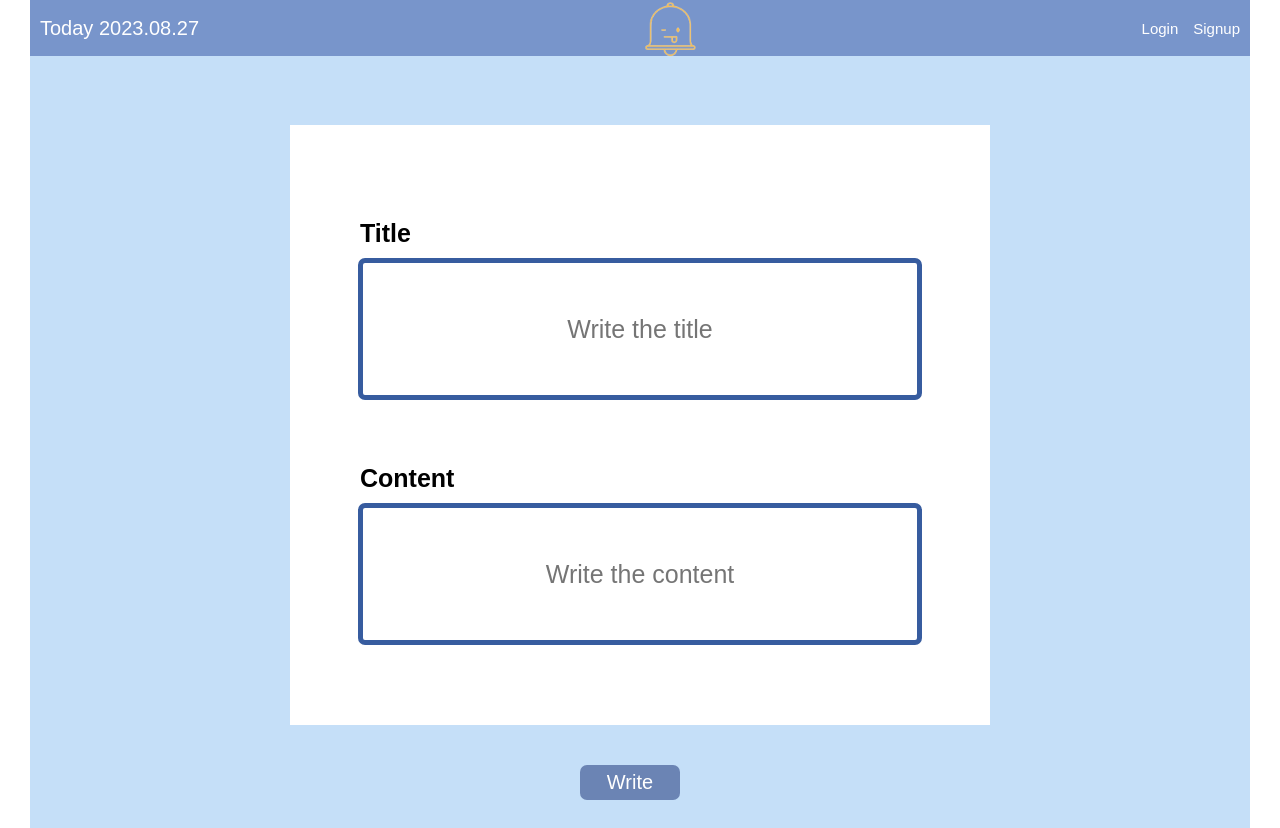
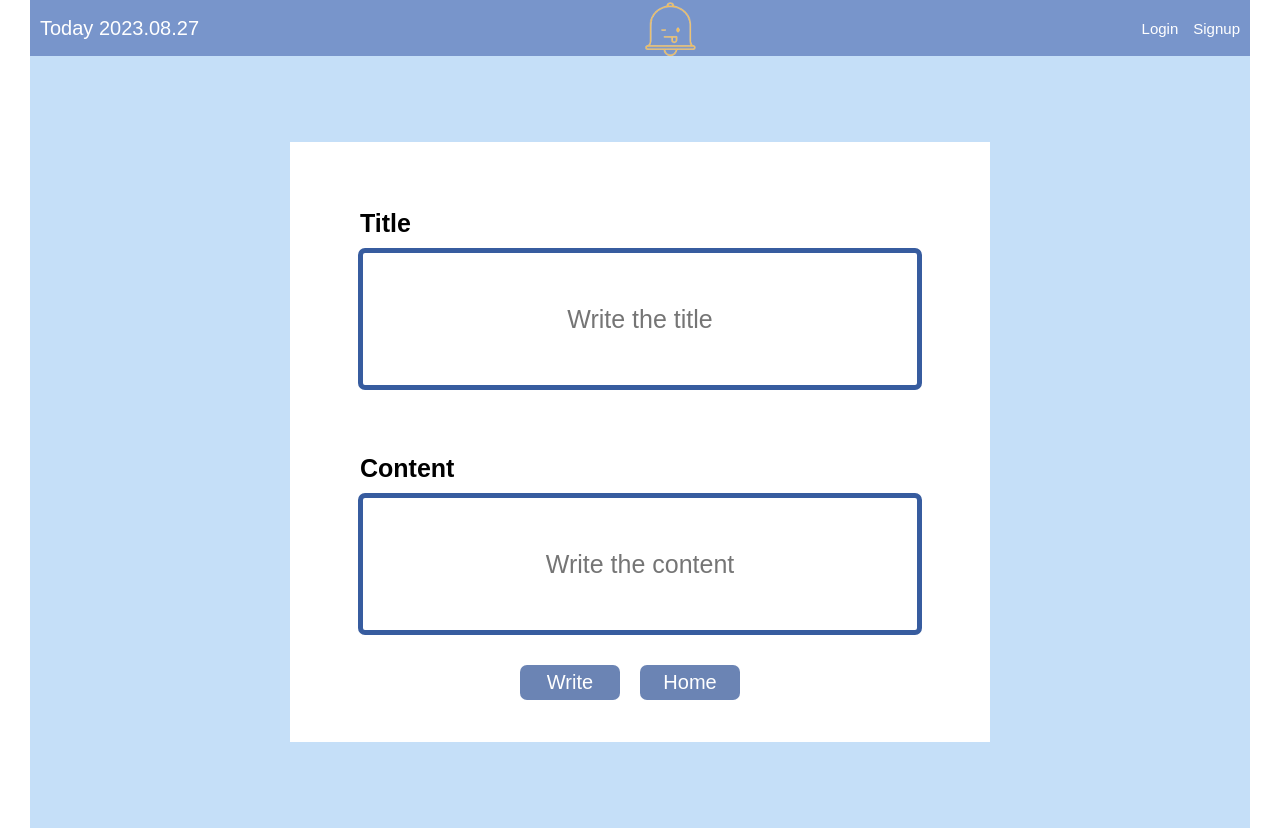
Before and after one commit to hyunsu28/f_todolist, a React (Create React App) app: page /create in a window 1280 px wide. Built offline with nearby package versions, Linux system fonts and the light colour scheme; no server answers.

Commit message:
css완료

```diff
--- a/src/pages/Create.jsx
+++ b/src/pages/Create.jsx
@@ -1,9 +1,9 @@
 import React, { useState } from "react";
 import { useDispatch, useSelector } from "react-redux";
-import { useNavigate } from "react-router-dom";
+import { Link, useNavigate } from "react-router-dom";
 import uuid from "react-uuid";
 import { addPost } from "../redux/modules/postSlice";
-import { addDoc, collection, getDocs, query } from "firebase/firestore";
+import { addDoc, collection } from "firebase/firestore";
 import { db } from "../firebase";
 import Header from "../common/Header";
 import styled from "styled-components";
@@ -46,7 +46,8 @@ const Second = styled.div`
     margin-bottom: 10px;
   }
 `;
-const But = styled.div`
+const Butset = styled.div`
+  margin-top: 20px;
   & button {
     margin-right: 20px;
     width: 100px;
@@ -106,7 +107,6 @@ function Create() {
       <All>
         <Second>
           <h3>Title</h3>
-
           <input
             type="text"
             value={title}
@@ -116,10 +116,8 @@ function Create() {
             }}
             placeholder="Write the title"
           />
-
           <br />
           <h3>Content</h3>
-
           <input
             type="text"
             value={content}
@@ -129,10 +127,13 @@ function Create() {
             }}
             placeholder="Write the content"
           />
+          <Butset>
+            <button onClick={addTodo}>Write</button>
+            <Link to="/main">
+              <button>Home</button>
+            </Link>{" "}
+          </Butset>{" "}
         </Second>
-        <But>
-          <button onClick={addTodo}>Write</button>
-        </But>
       </All>
     </>
   );
--- a/src/pages/Main.jsx
+++ b/src/pages/Main.jsx
@@ -44,7 +44,7 @@ const List1 = styled.div`
   justify-content: space-between;
   gap: 20px;
   width: 270px;
-  height: 150px;
+  /* height: 150px; */
   padding: 0 0 20px 0;
   margin: 10px 15px;
   border: 3px solid #bdb017;
```
